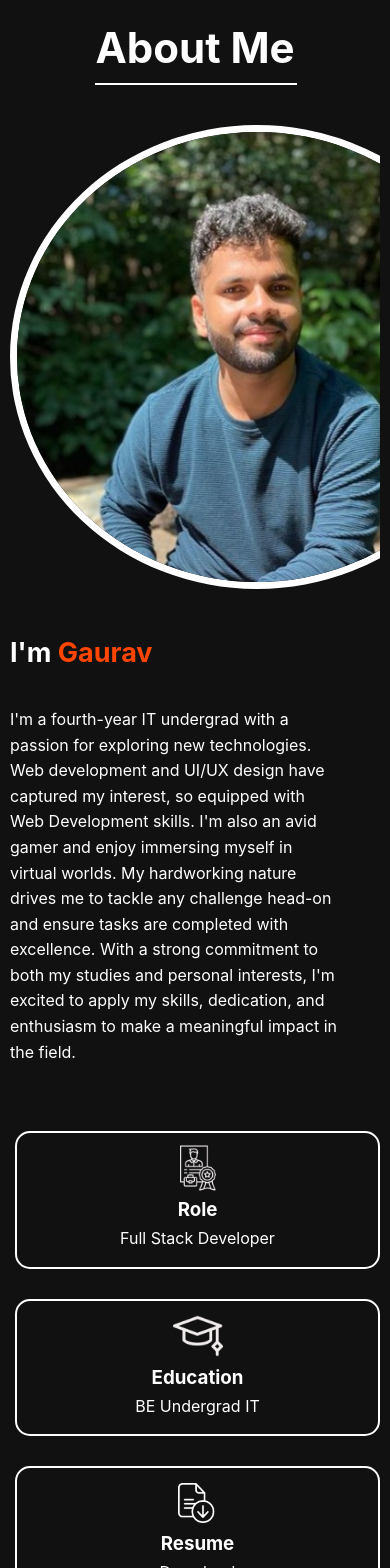
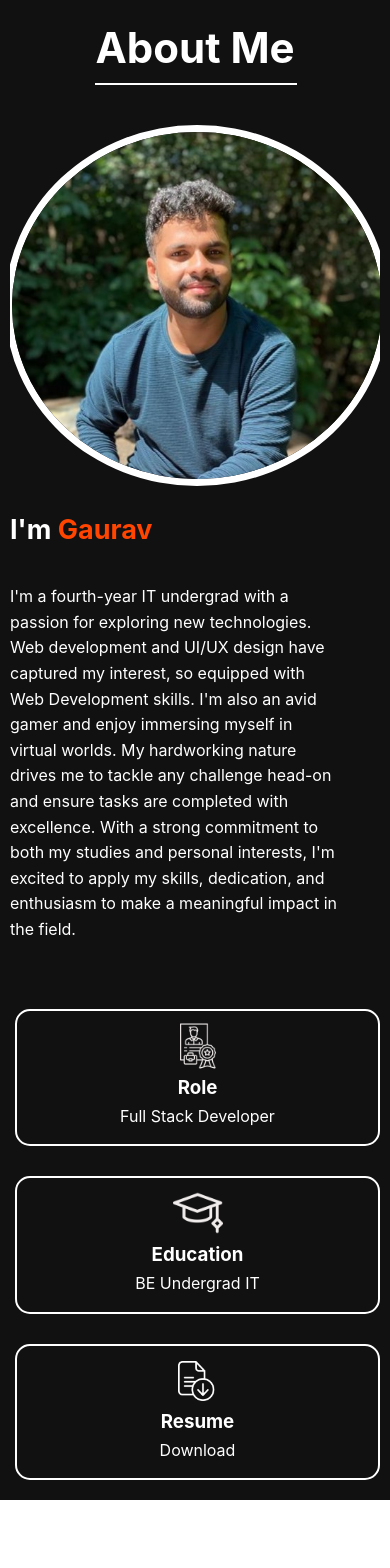
Before and after one commit to GarryMarathe/Portfolio-1.0, a React (Create React App) app: page / in a window 390 px wide. Shown: the part 880-2448 px from the top of the page. After the commit the page ends 2380 px from the top, so only its background shows below. Built offline with nearby package versions, Linux system fonts and the light colour scheme.

Commit message:
final about

```diff
--- a/src/Aboutme/aboutme.css
+++ b/src/Aboutme/aboutme.css
@@ -30,7 +30,6 @@
     display: flex;
     flex-direction: row; /* Adjust to column for smaller screens */
     max-width: 100%; /* Ensure the content doesn't exceed the viewport */
-    overflow-x: hidden;
   }
 
   .left-section,
@@ -45,15 +44,13 @@
     width: 480px; /* Ensure the image does not exceed its container */
     border: 7px solid #fff;
     border-radius: 50%;
-    margin-left: 150px;
+    margin-left: 120px;
   }
 
   .right-section {
     display: flex;
     flex-direction: column;
     margin-left: 50px;
-    margin-top: 20px;
-    overflow-x: hidden; /* Hide horizontal overflow */
   }
 
   .right-section .column-1 {
@@ -81,10 +78,8 @@
 
   .boxes-container {
     display: flex;
-    flex-wrap: wrap;
     justify-content: space-between;
     margin-top: 20px;
-    overflow-x: hidden;
 }
 
 .box-1,
@@ -170,7 +165,10 @@
   }
 
   .left-section img {
-    margin-left: 0; /* Remove left margin for the image on smaller screens */
+    margin-left: -5px;
+    width: 50%;
+    max-width: 90%;
+    height: auto;
   }
 
   .right-section {
@@ -187,5 +185,13 @@
     margin-right: 0; /* Remove right margin for the boxes on smaller screens */
     margin-bottom: 10px; /* Add bottom margin between boxes for smaller screens */
   }
+}
+  @media (max-width: 480px) {
+    .left-section img {
+        /* Add specific styles for screens with a maximum width of 480px */
+        width: 100%; /* Adjust width to fit the viewport */
+        max-width: 100%; /* Ensure the image does not exceed its container */
+        height: auto; /* Maintain aspect ratio */
+    }
 
 }
```
